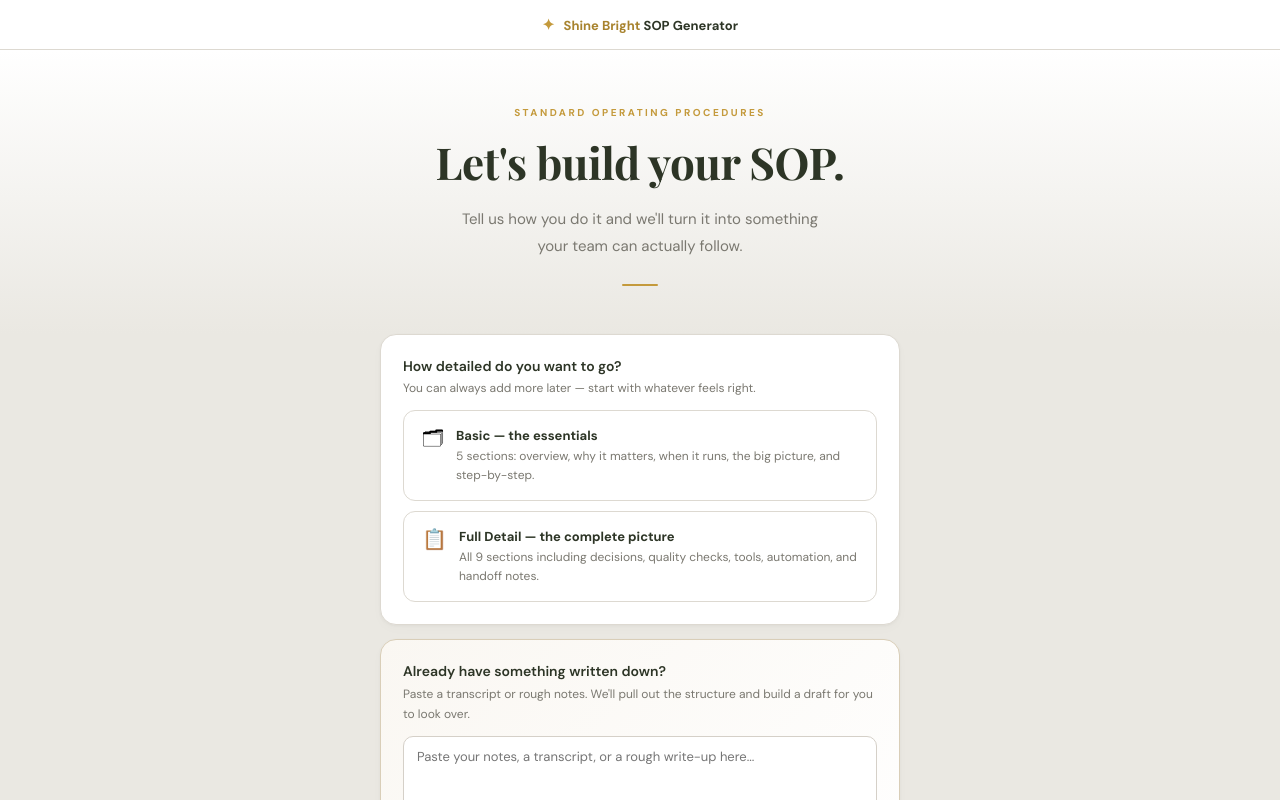
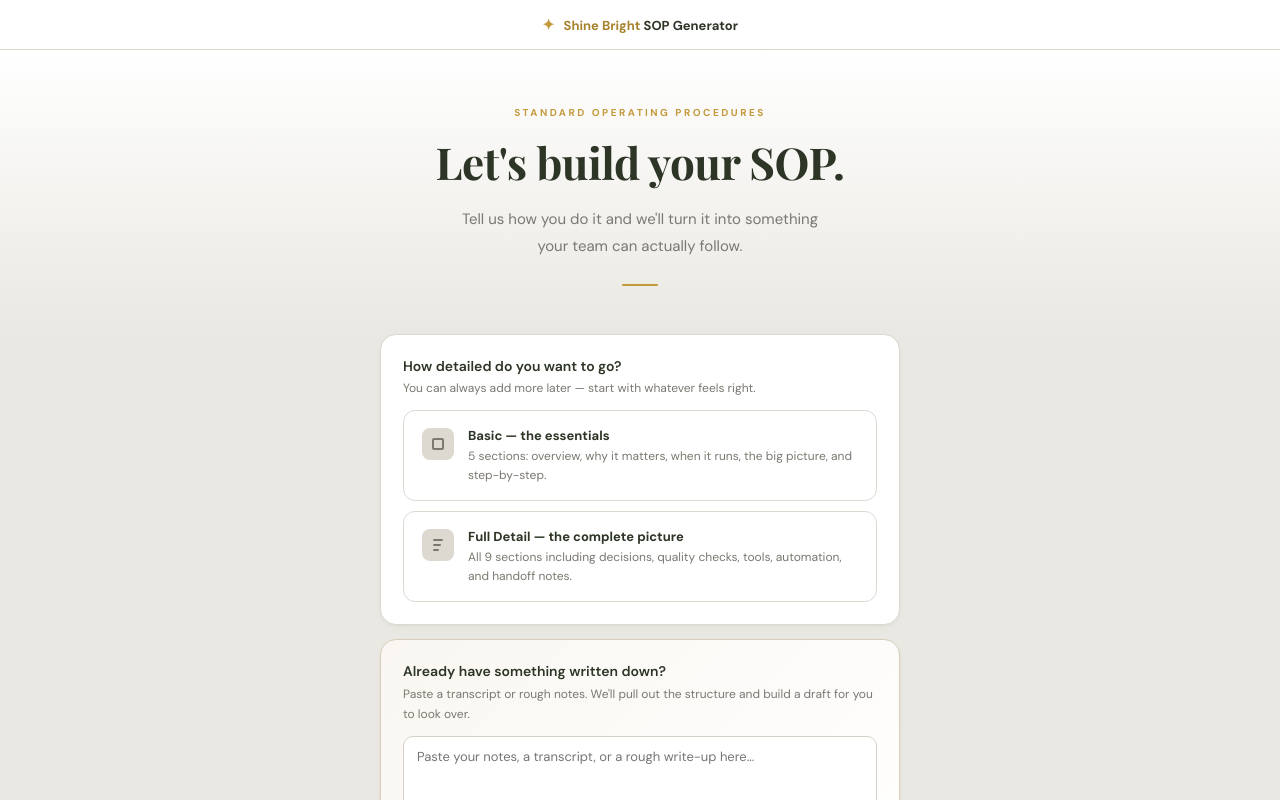
Before and after one commit to shinebrightvirtual/SOP-Generator, a React (Vite) app: page / in a window 1280 px wide. Shown: the top 800 px of the page. Built offline with nearby package versions, Linux system fonts and the light colour scheme; a web font is replaced by a local one.

Commit message:
Remove emojis from option cards; replace with geometric CSS icons
Co-Authored-By: Claude Sonnet 4.6 <noreply@anthropic.com>
Claude-Session: https://claude.ai/code/session_01U3Um8QNLA3se9CuyLywfMg

```diff
--- a/src/components/WelcomeScreen.jsx
+++ b/src/components/WelcomeScreen.jsx
@@ -150,8 +150,15 @@ export default function WelcomeScreen({ onStart, onTranscriptReady }) {
             <div style={{ display: "flex", flexDirection: "column", gap: "10px" }}>
 
               <button onClick={() => setSopType("basic")} style={optCard(sopType === "basic", colors.primary)}>
-                <div style={{ display: "flex", alignItems: "flex-start", gap: "12px" }}>
-                  <span style={{ fontSize: "20px", lineHeight: 1, marginTop: "1px", flexShrink: 0 }}>🗂</span>
+                <div style={{ display: "flex", alignItems: "flex-start", gap: "14px" }}>
+                  <div style={{
+                    width: "32px", height: "32px", borderRadius: "8px", flexShrink: 0, marginTop: "1px",
+                    background: sopType === "basic" ? colors.primary : colors.border,
+                    display: "flex", alignItems: "center", justifyContent: "center",
+                    transition: "background 0.15s",
+                  }}>
+                    <div style={{ width: "12px", height: "12px", border: `2px solid ${sopType === "basic" ? colors.white : colors.textMuted}`, borderRadius: "2px", transition: "border-color 0.15s" }} />
+                  </div>
                   <div>
                     <div style={{ fontFamily: typography.fontFamily, fontWeight: 700, fontSize: "13px", color: colors.primary, marginBottom: "3px" }}>
                       Basic — the essentials
@@ -164,8 +171,19 @@ export default function WelcomeScreen({ onStart, onTranscriptReady }) {
               </button>
 
               <button onClick={() => setSopType("detailed")} style={optCard(sopType === "detailed", colors.accent)}>
-                <div style={{ display: "flex", alignItems: "flex-start", gap: "12px" }}>
-                  <span style={{ fontSize: "20px", lineHeight: 1, marginTop: "1px", flexShrink: 0 }}>📋</span>
+                <div style={{ display: "flex", alignItems: "flex-start", gap: "14px" }}>
+                  <div style={{
+                    width: "32px", height: "32px", borderRadius: "8px", flexShrink: 0, marginTop: "1px",
+                    background: sopType === "detailed" ? colors.accent : colors.border,
+                    display: "flex", alignItems: "center", justifyContent: "center",
+                    transition: "background 0.15s",
+                  }}>
+                    <div style={{ display: "flex", flexDirection: "column", gap: "3px" }}>
+                      {[0,1,2].map(i => (
+                        <div key={i} style={{ width: sopType === "detailed" ? [12,10,8][i] : [10,8,6][i], height: "2px", background: sopType === "detailed" ? colors.white : colors.textMuted, borderRadius: "1px", transition: "all 0.15s" }} />
+                      ))}
+                    </div>
+                  </div>
                   <div>
                     <div style={{ fontFamily: typography.fontFamily, fontWeight: 700, fontSize: "13px", color: colors.primary, marginBottom: "3px" }}>
                       Full Detail — the complete picture
```
